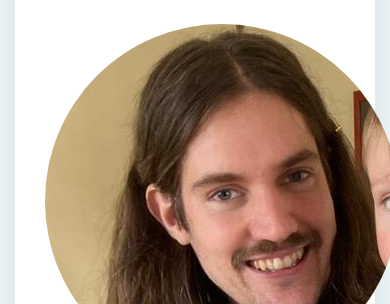
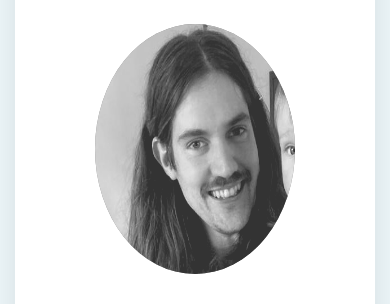
Before and after one commit to DavidDicke/profile, a plain HTML site: page index.html in a window 390 px wide. Shown: the part 274-578 px from the top of the page. Drawn offline with Linux system fonts and the light colour scheme; a web font is replaced by a local one.

Commit message:
better responsiveness and prettier image

```diff
--- a/index.html
+++ b/index.html
@@ -10,7 +10,7 @@
   <body>
     <div  class="card-white text-centered" id="card-profile">
       <h1>Hi, I am David</h1>
-      <img src="images/ddprofile.jpg" alt="Picture of David Dicke" class="img-circle">
+      <img src="images/ddprofile.jpg" alt="Picture of David Dicke" class="img-circle img-greyscale">
       <h2>I am a programmer</h2>
       <p>
         .. or let's say I am soon to be a full stack web developer, in ruby on rails frame work.
--- a/style.css
+++ b/style.css
@@ -20,6 +20,14 @@
   .card-white {
     width: 300px;
   }
+  .card-white p{
+    width: 250px;
+  }
+  .img-circle {
+    width: 200px;
+    height: 250px;
+  }
+
 }
 
 
@@ -89,6 +97,11 @@ a {
 }
 .img-circle{
   border-radius: 50%;
+  background-color: #ef476f;
+}
+.img-greyscale{
+  filter: grayscale(100%) contrast(130%) opacity(80%);
+
 }
 .text-centered{
   text-align: center;
```
